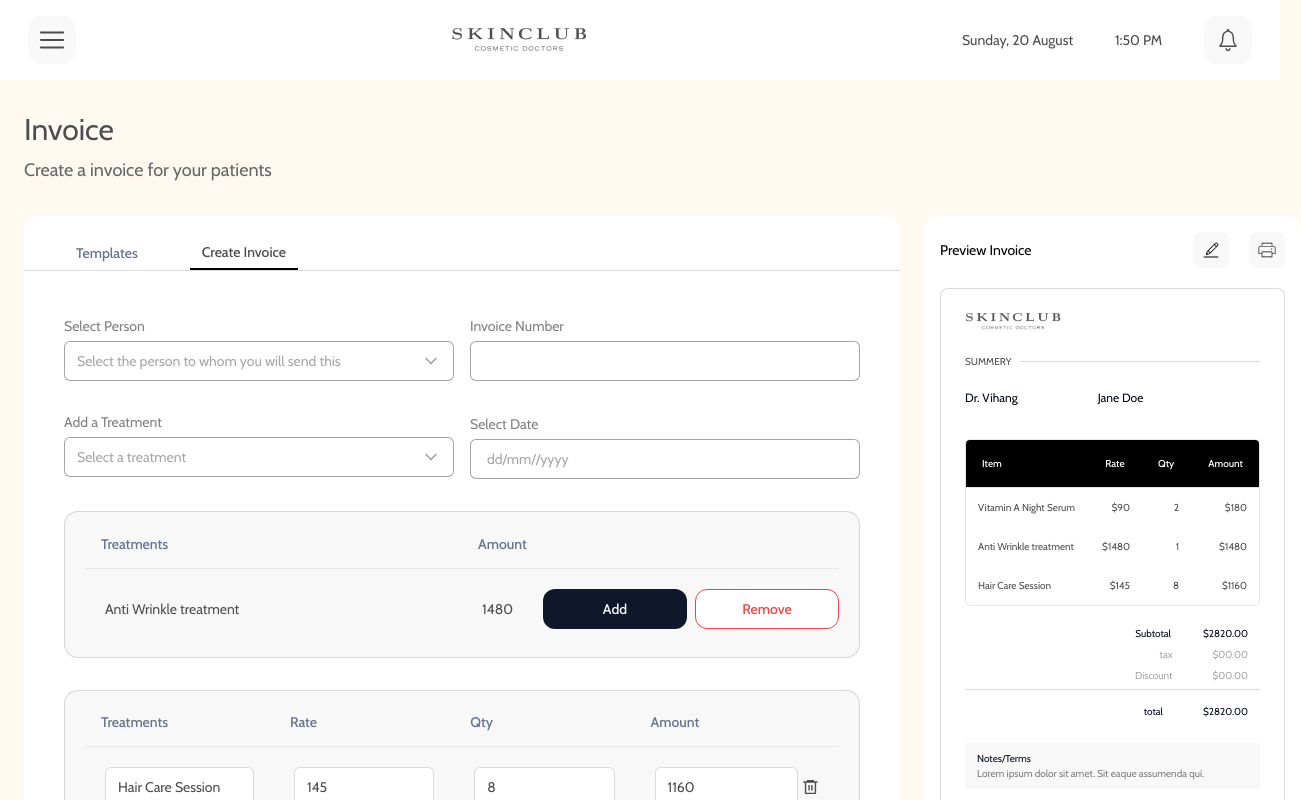
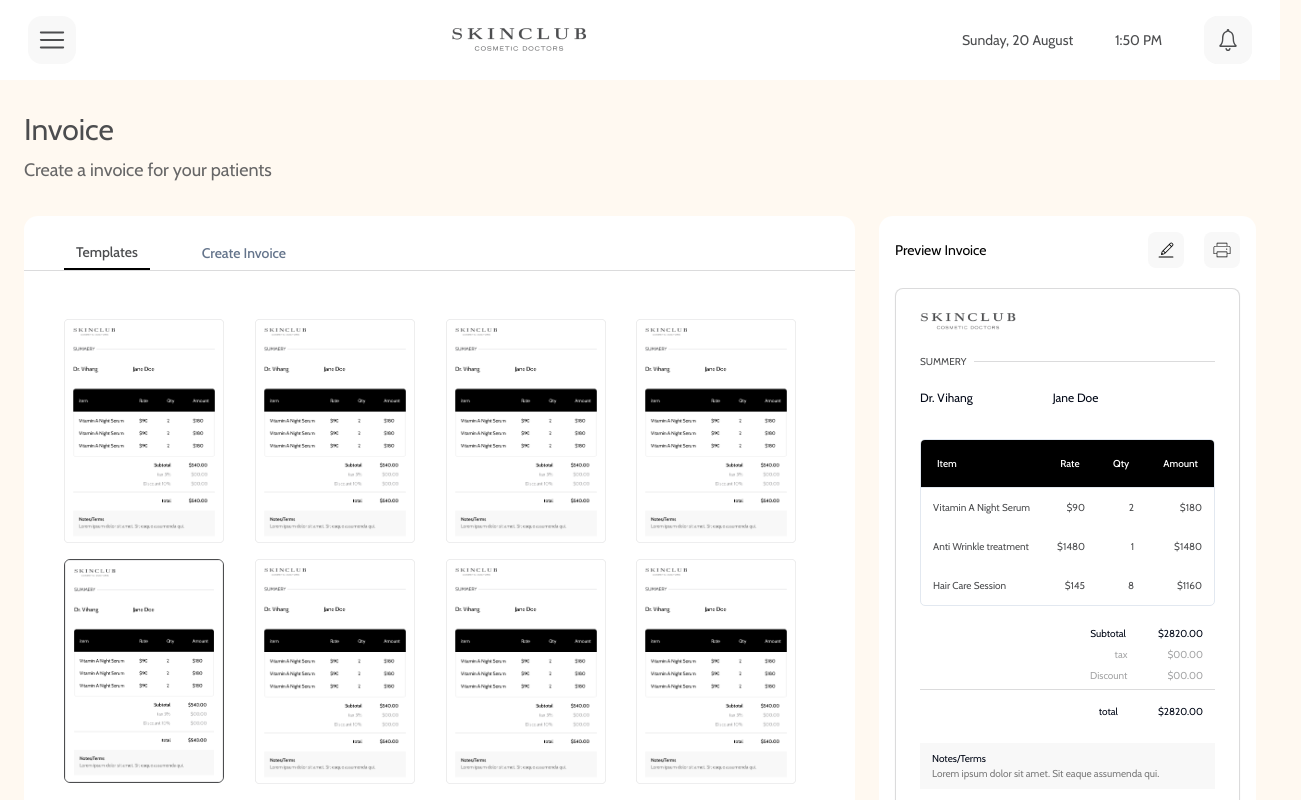
Before and after one commit to Mriganka5137/Skin-Club-7, a Next.js app: page / in a window 1280 px wide. Shown: the top 800 px of the page, 1301 px wide, since content can reach past the window. Built offline with nearby package versions, Linux system fonts and the light colour scheme.

Commit message:
Update title and add TemplatesTab component

```diff
--- a/app/layout.tsx
+++ b/app/layout.tsx
@@ -17,7 +17,7 @@
 });
 
 export const metadata: Metadata = {
-  title: "2 Screen",
+  title: "3 Screen",
   description: "Generated by create next app",
 };
 
--- a/components/create-invoice/TabsContainer.tsx
+++ b/components/create-invoice/TabsContainer.tsx
@@ -2,11 +2,11 @@
 import { Tabs, TabsContent, TabsList, TabsTrigger } from "../ui/tabs";
 import { Separator } from "../ui/separator";
 import CreateInvoiceTab from "./CreateInvoiceTab";
-// min-w-[700px] w-full max-lg:min-w-full
+import TemplatesTab from "../templates/TemplatesTab";
 const TabsContainer = () => {
   return (
     <div className="bg-white max-lg:bg-transparent  max-lg:text-[12px] pb-8  rounded-[14px] w-full ">
-      <Tabs className="w-full h-full" defaultValue="create-invoice">
+      <Tabs className="w-full h-full" defaultValue="templates">
         <TabsList className="flex justify-start  bg-transparent gap-10  h-fit px-10 pt-5 max-sm:px-2 max-sm:pt-1 max-sm:gap-5 ">
           <TabsTrigger
             value="templates"
@@ -22,7 +22,12 @@
           </TabsTrigger>
         </TabsList>
         <Separator className="-mt-1 " />
-        <TabsContent value="templates">templates</TabsContent>
+        <TabsContent
+          value="templates"
+          className="px-10  max-sm:p-0 pt-6 mobile:pt-14 tablet:pt-10"
+        >
+          <TemplatesTab />
+        </TabsContent>
         <TabsContent value="create-invoice" className="px-10 pt-5 max-sm:p-0 ">
           <CreateInvoiceTab />
         </TabsContent>
--- a/components/shared/InvoiceContainer.tsx
+++ b/components/shared/InvoiceContainer.tsx
@@ -1,4 +1,3 @@
-import { HiOutlinePrinter } from "react-icons/hi";
 import { Button } from "../ui/button";
 import InvoiceCard from "./InvoiceCard";
 import { CiEdit } from "react-icons/ci";
@@ -9,7 +8,7 @@
 }
 const InvoiceContainer = ({ edit, url }: InvoiceContainerProps) => {
   return (
-    <div className="  bg-white p-4 rounded-[14px] max-lg:w-full max-lg:h-[1500px] max-sm:h-[900px] max-sm:p-3 flex-shrink-0 flex flex-col justify-between max-lg:justify-start max-lg:gap-20 max-sm:pb-10 w-full xl:w-[377px]">
+    <div className="  bg-white p-4 rounded-[14px] max-lg:w-full max-lg:h-[1500px] max-sm:h-[900px] max-sm:p-3 flex-shrink-0 flex flex-col justify-between max-lg:justify-start max-lg:gap-20 max-sm:pb-10 w-full xl:w-[377px] gap-20">
       <div>
         <div className=" flex justify-between items-center">
           <h3 className=" text-[14px] max-lg:text-[28px] max-sm:text-[15px]">
--- /dev/null
+++ b/components/templates/TemplatesTab.tsx
@@ -0,0 +1,27 @@
+"use client";
+import React, { useState } from "react";
+import Image from "next/image";
+import TemplateInvoice from "@/public/assets/template.png";
+import { cn } from "@/lib/utils";
+const TemplatesTab = () => {
+  const [selected, setSelected] = useState(5);
+  return (
+    <div className="grid grid-cols-3  tablet:grid-cols-4 gap-x-5 mobile:gap-x-9 tablet:gap-x-3 gap-y-4 mobile:gap-y-9 tablet:gap-y-4">
+      {[1, 2, 3, 4, 5, 6, 7, 8].map((item, index) => (
+        <Image
+          key={item}
+          src={TemplateInvoice}
+          alt="Template Invoice"
+          quality={100}
+          onClick={() => setSelected(item)}
+          className={cn(
+            "w-[130px] mobile:w-[233px] tablet:w-[160px] cursor-pointer",
+            selected === item ? "border border-color--4C4D4F rounded-md" : ""
+          )}
+        />
+      ))}
+    </div>
+  );
+};
+
+export default TemplatesTab;
```
Also changed, not shown: public/assets/template.png (added).
